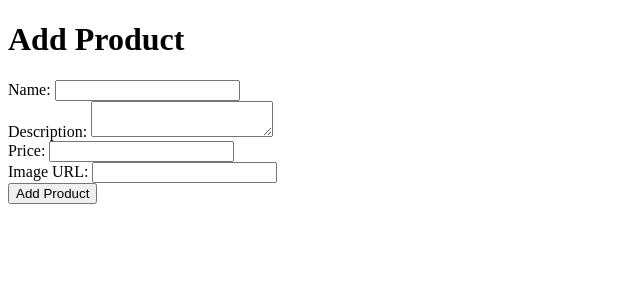
After one commit to DevG10/SDL-TimePass, a PHP site: page /add_products.php in a window 1280 px wide. The commit adds this page. Shown: the top 300 px of the page, without its empty margins (0-640 px from the left). Run offline with PHP 8.4, Linux system fonts and the light colour scheme.

Commit message:
Updated code

```diff
--- /dev/null
+++ b/24. TwentyFourth/add_products.php
@@ -0,0 +1,52 @@
+<?php
+include 'config.php';
+
+if ($_SERVER["REQUEST_METHOD"] == "POST") {
+    $name = $_POST["name"];
+    $description = $_POST["description"];
+    $price = $_POST["price"];
+    $image = $_POST["image"];
+
+    $sql = "INSERT INTO products (name, description, price, image) VALUES ('$name', '$description', '$price', '$image')";
+
+    if ($conn->query($sql) === TRUE) {
+        echo "New record created successfully";
+    } else {
+        echo "Error: " . $sql . "<br>" . $conn->error;
+    }
+
+    $conn->close();
+}
+?>
+
+<!DOCTYPE html>
+<html lang="en">
+<head>
+    <meta charset="UTF-8">
+    <meta name="viewport" content="width=device-width, initial-scale=1.0">
+    <title>Add Product</title>
+</head>
+<body>
+    <h1>Add Product</h1>
+
+    <form method="post">
+        <div>
+            <label for="name">Name:</label>
+            <input type="text" id="name" name="name" required>
+        </div>
+        <div>
+            <label for="description">Description:</label>
+            <textarea id="description" name="description" required></textarea>
+        </div>
+        <div>
+            <label for="price">Price:</label>
+            <input type="number" id="price" name="price" min="0" step="0.01" required>
+        </div>
+        <div>
+            <label for="image">Image URL:</label>
+            <input type="text" id="image" name="image" required>
+        </div>
+        <button type="submit">Add Product</button>
+    </form>
+</body>
+</html>
--- a/24. TwentyFourth/index.php
+++ b/24. TwentyFourth/index.php
@@ -14,6 +14,8 @@ $result = $conn->query($sql);
 </head>
 <body>
     <h1>Welcome to our E-commerce Platform</h1>
+
+    <a href="add_product.php">Add Product</a>
 
     <?php
     if ($result->num_rows > 0) {
```
